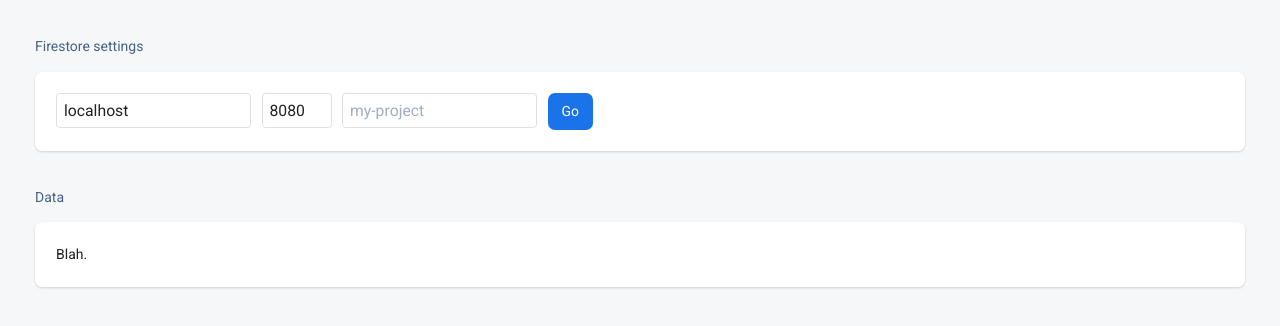
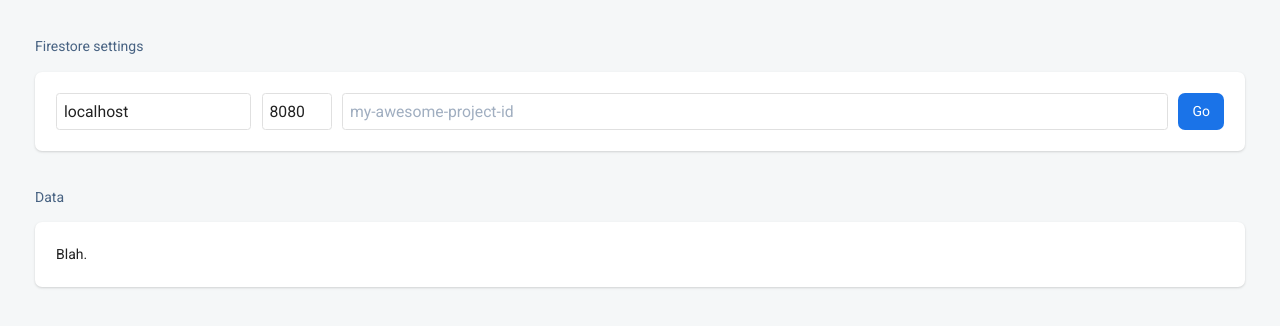
Before and after one commit to matthewhall/fseui, a Vue app: page / in a window 1280 px wide. Shown: the top 326 px of the page. Built offline with nearby package versions, Linux system fonts and the light colour scheme; a web font is replaced by a local one.

Commit message:
Minor layout updates for the settings section

```diff
--- a/src/App.vue
+++ b/src/App.vue
@@ -9,7 +9,8 @@
       <Card
         class="mb-10">
         <CardContent>
-          <form>
+          <form
+            class="flex">
             <input
               v-model="settings.host"
               class="border border-grey-300 rounded p-2 mr-3 text-lg leading-none"
@@ -22,11 +23,14 @@
               :placeholder="settings.port" />
             <input
               v-model="settings.projectId"
-              class="border border-grey-300 rounded p-2 mr-3 text-lg leading-none"
+              class="flex-1 border border-grey-300 rounded p-2 mr-3 text-lg leading-none"
               type="text"
-              placeholder="my-project" />
+              placeholder="my-awesome-project-id" />
             <Button>
-              Go
+              <span
+                @click.prevent="go">
+                Go
+              </span>
             </Button>
           </form>
         </CardContent>
```
